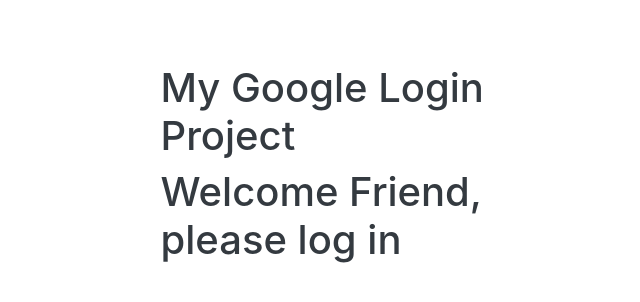
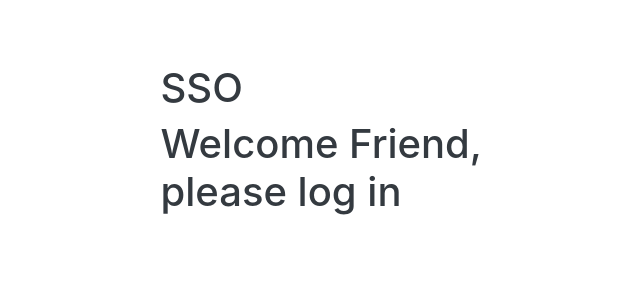
Before and after one commit to Giuli1297/scrum-kanban-pm, a Django app: page / in a window 1280 px wide. Shown: the top 302 px of the page, without its empty margins (258-898 px from the left). Run offline with Django 3.2, Linux system fonts and the light colour scheme; some libraries are stand-ins or nearby versions.

Commit message:
requirement.txt added

```diff
--- a/templates/index.html
+++ b/templates/index.html
@@ -15,7 +15,7 @@
     <div class="container text-dark mt-5">
         <div class="row justify-content-md-center">
           <div class="col-md-5 p-3">
-                <h1>My Google Login Project</h1>
+                <h1>SSO</h1>
                 {% if user.is_authenticated %}
                 <p>Welcome, {{ user.username }} !</p>
                 {% else %}
```
Also changed, not shown: requirements.txt (added, +20 -0 lines).
